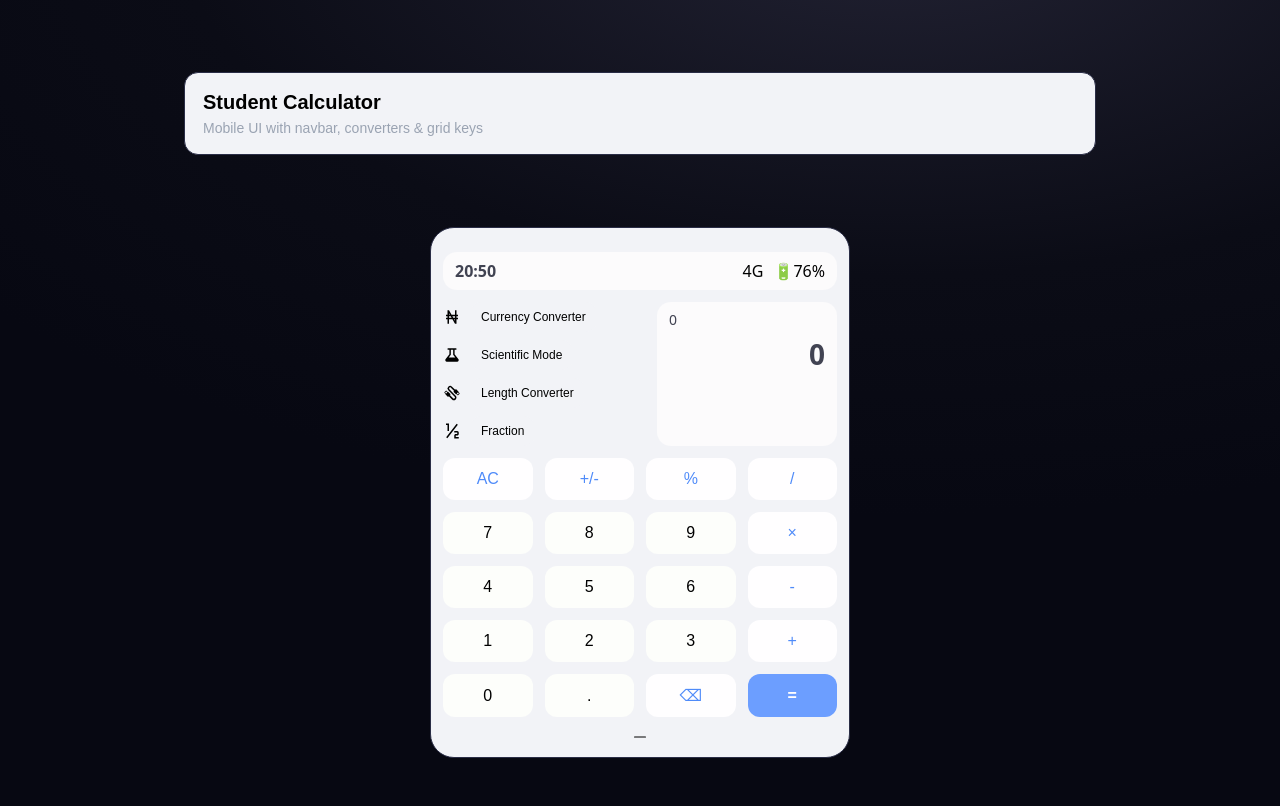
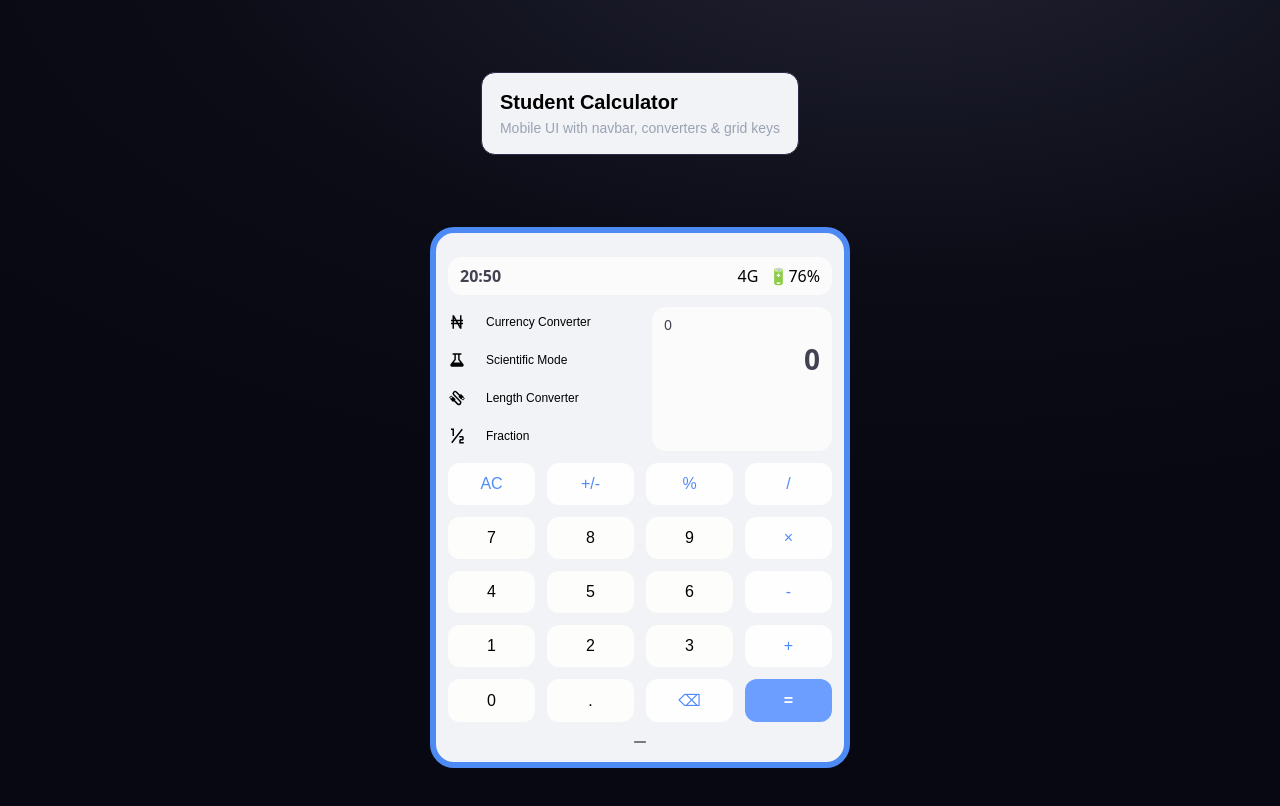
Before and after one commit to AmosGloria/wtf-month2-mini-project, a plain HTML site: page index.html in a window 1280 px wide. Drawn offline with Linux system fonts and the light colour scheme.

Commit message:
Added border to calc--student container

```diff
--- a/styles.css
+++ b/styles.css
@@ -38,9 +38,8 @@ body{
 }
 
 .dashboard__cards{
-  display: grid;
-  gap: var(--gap);
-  grid-template-columns: repeat(auto-fit, minmax(260px,1fr));
+  display: flex;
+  justify-content: center;
 }
 
 .card{
@@ -81,7 +80,7 @@ body{
     }
 
 .calc--student{
-  border: 1px solid #2a2d46;
+  border: 6px solid #4D8AF4;
   border-radius: 24px;
   background: var(--panel);
 }
```
